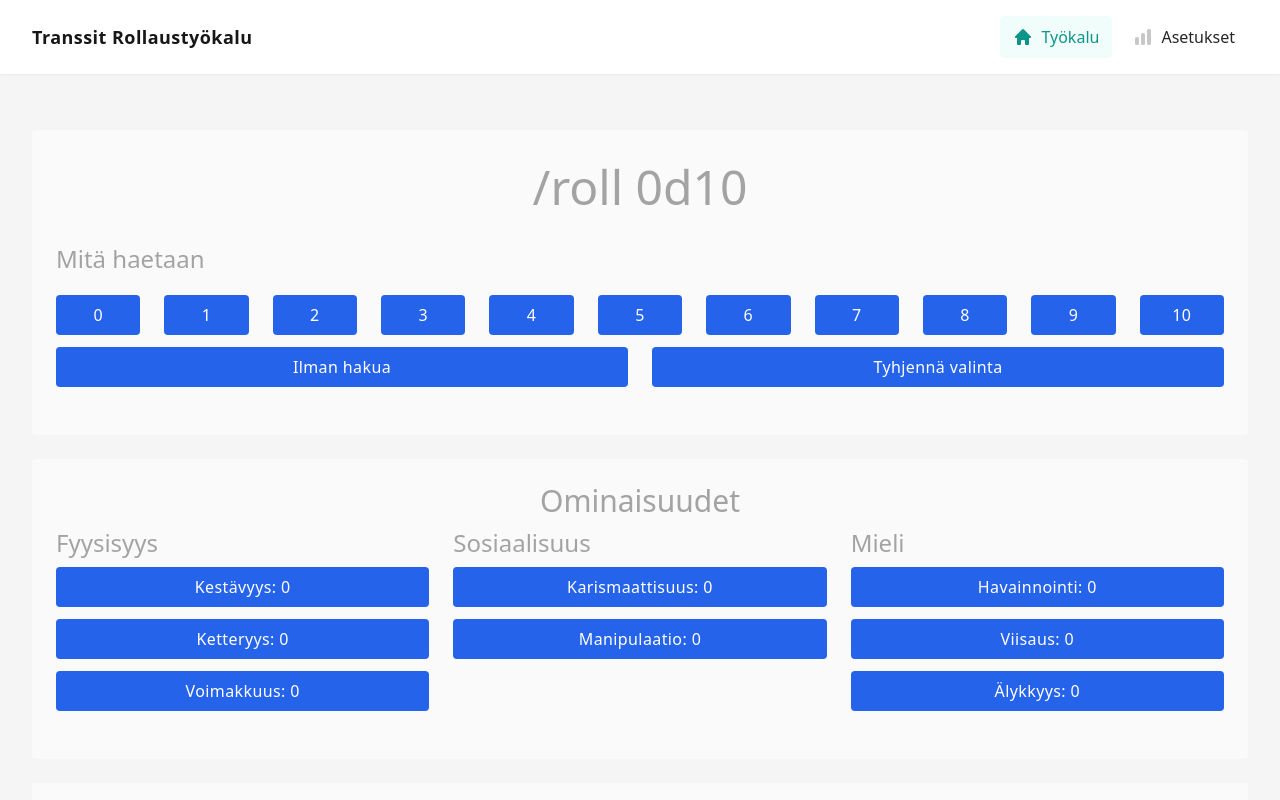
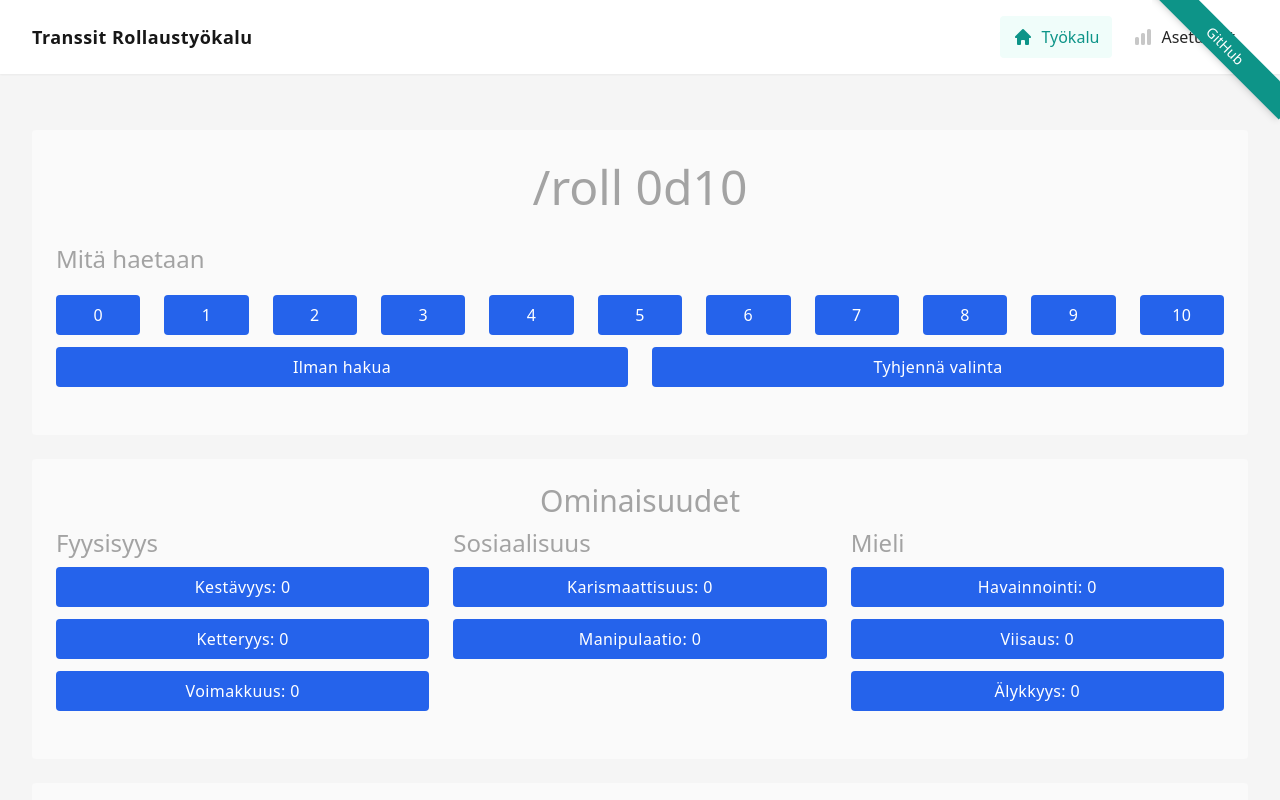
Before and after one commit to Kehet/transsit-roll-command-generator-tool, a Vue app: page / in a window 1280 px wide. Shown: the top 800 px of the page. Built offline with nearby package versions, Linux system fonts and the light colour scheme.

Commit message:
Add ribbon to promote source

```diff
--- a/src/App.vue
+++ b/src/App.vue
@@ -4,8 +4,22 @@
   <!-- Page Container -->
   <div
     id="page-container"
-    class="mx-auto flex min-h-dvh w-full min-w-[320px] flex-col bg-gray-100 dark:bg-gray-900 dark:text-gray-100"
+    class="relative mx-auto flex min-h-dvh w-full min-w-[320px] flex-col bg-gray-100 dark:bg-gray-900 dark:text-gray-100"
   >
+    <!-- GitHub Ribbon -->
+    <a
+      href="https://github.com/Kehet/transsit-roll-command-generator-tool"
+      target="_blank"
+      class="absolute right-0 top-0 z-50 block h-32 w-32 overflow-hidden"
+      aria-label="View source on GitHub"
+    >
+      <div
+        class="absolute right-[-35px] top-[32px] w-[180px] rotate-45 bg-teal-600 py-1 text-center text-sm text-white shadow-md transition-colors hover:bg-teal-500"
+      >
+        GitHub
+      </div>
+    </a>
+    <!-- END GitHub Ribbon -->
     <!-- Page Header -->
     <header
       id="page-header"
@@ -92,7 +106,9 @@
       <div
         class="container mx-auto flex flex-col px-4 text-center text-sm md:flex-row md:justify-between md:text-left lg:px-8 xl:max-w-7xl"
       >
-        <div class="pb-1 pt-4 md:pb-4">&copy; Kehet</div>
+        <div class="pb-1 pt-4 md:pb-4">
+          &copy; Kehet
+        </div>
       </div>
     </footer>
     <!-- END Page Footer -->
```
